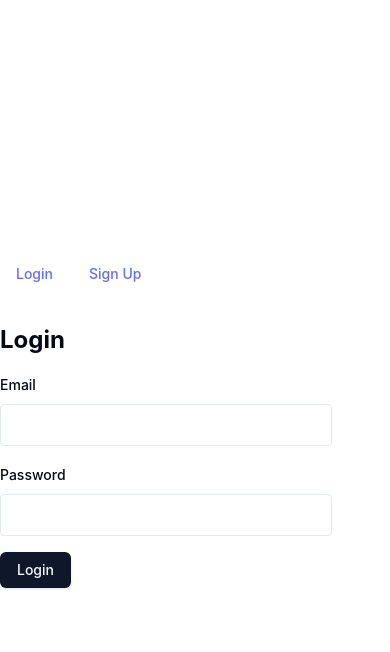
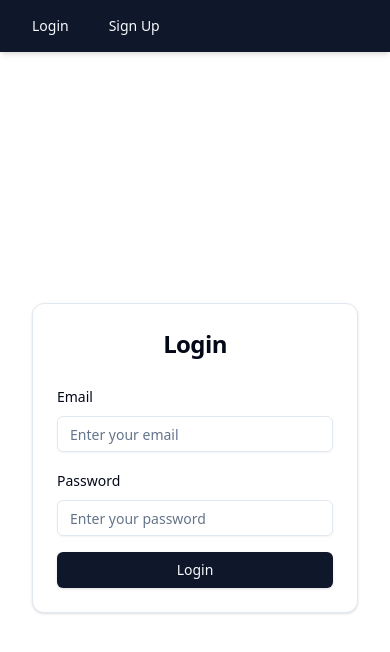
Before and after one commit to sgraeme/bestman-frontend, a React (Vite) app: page /login in a window 390 px wide. Shown: the top 652 px of the page. Built offline with nearby package versions, Linux system fonts and the light colour scheme; no server answers.

Commit message:
Overhaul layout and responsiveness

```diff
--- a/src/App.tsx
+++ b/src/App.tsx
@@ -16,7 +16,9 @@ const App: React.FC = () => {
   return (
     <AuthProvider>
       <Router>
+        <div className="min-h-screen bg-background font-sans antialiased">
           <Navbar />
+          <main className="container mx-auto px-4 py-4">
             <Routes>
               <Route path="/login" element={<Login />} />
               <Route path="/signup" element={<Signup />} />
@@ -25,6 +27,8 @@ const App: React.FC = () => {
               </Route>
               <Route path="*" element={<Navigate to="/login" replace />} />
             </Routes>
+          </main>
+        </div>
       </Router>
     </AuthProvider>
   );
--- a/src/components/Login.tsx
+++ b/src/components/Login.tsx
@@ -1,4 +1,4 @@
-import React, { useEffect } from "react";
+import React from "react";
 import { useAuth } from "../contexts/AuthContext";
 import { useNavigate } from "react-router-dom";
 import { useForm } from "react-hook-form";
@@ -12,11 +12,13 @@ import {
   FormLabel,
   FormMessage,
 } from "./ui/form";
+import { Input } from "./ui/input";
 import { Button } from "./ui/button";
+import { Card, CardHeader, CardTitle, CardContent } from "./ui/card";
 
 const loginSchema = z.object({
   email: z.string().email("Invalid email address"),
-  password: z.string(),
+  password: z.string().min(1, "Password is required"),
 });
 
 type LoginFormValues = z.infer<typeof loginSchema>;
@@ -33,7 +35,7 @@ const Login: React.FC = () => {
     },
   });
 
-  useEffect(() => {
+  React.useEffect(() => {
     if (isAuthenticated) {
       navigate("/profile");
     }
@@ -56,8 +58,14 @@ const Login: React.FC = () => {
   }
 
   return (
-    <div className="max-w-md mx-auto mt-8">
-      <h2 className="text-2xl font-bold mb-4">Login</h2>
+    <div className="flex justify-center items-center min-h-[calc(100vh-4rem)]">
+      <Card className="w-full max-w-md mx-4">
+        <CardHeader className="space-y-1">
+          <CardTitle className="text-2xl font-bold text-center">
+            Login
+          </CardTitle>
+        </CardHeader>
+        <CardContent>
           <Form {...form}>
             <form onSubmit={form.handleSubmit(onSubmit)} className="space-y-4">
               <FormField
@@ -67,9 +75,10 @@ const Login: React.FC = () => {
                   <FormItem>
                     <FormLabel>Email</FormLabel>
                     <FormControl>
-                  <input
+                      <Input
                         type="email"
-                    className="w-full p-2 border rounded"
+                        placeholder="Enter your email"
+                        autoComplete="username"
                         {...field}
                       />
                     </FormControl>
@@ -84,9 +93,10 @@ const Login: React.FC = () => {
                   <FormItem>
                     <FormLabel>Password</FormLabel>
                     <FormControl>
-                  <input
+                      <Input
                         type="password"
-                    className="w-full p-2 border rounded"
+                        placeholder="Enter your password"
+                        autoComplete="current-password"
                         {...field}
                       />
                     </FormControl>
@@ -94,14 +104,18 @@ const Login: React.FC = () => {
                   </FormItem>
                 )}
               />
-          <Button type="submit">Login</Button>
+              <Button type="submit" className="w-full">
+                Login
+              </Button>
             </form>
           </Form>
           {form.formState.errors.root && (
-        <p className="text-red-500 mt-2">
+            <p className="text-destructive mt-4 text-center">
               {form.formState.errors.root.message}
             </p>
           )}
+        </CardContent>
+      </Card>
     </div>
   );
 };
--- a/src/components/Navbar.tsx
+++ b/src/components/Navbar.tsx
@@ -9,6 +9,7 @@ import {
   navigationMenuTriggerStyle,
 } from "./ui/navigation-menu";
 import { cn } from "../lib/utils";
+import { Button } from "./ui/button";
 
 const Navbar: React.FC = () => {
   const { isAuthenticated, logout } = useAuth();
@@ -20,38 +21,59 @@ const Navbar: React.FC = () => {
   };
 
   return (
+    <nav className="bg-primary text-primary-foreground shadow-md">
+      <div className="container mx-auto px-4 py-2">
         <NavigationMenu>
-      <NavigationMenuList>
+          <NavigationMenuList className="flex flex-wrap justify-center md:justify-start space-x-2">
             {isAuthenticated ? (
               <>
                 <NavigationMenuItem>
                   <NavigationMenuLink asChild>
-                <Link to="/profile" className={navigationMenuTriggerStyle()}>
+                    <Link
+                      to="/profile"
+                      className={cn(
+                        navigationMenuTriggerStyle(),
+                        "bg-primary text-primary-foreground hover:bg-primary/90"
+                      )}
+                    >
                       Profile
                     </Link>
                   </NavigationMenuLink>
                 </NavigationMenuItem>
                 <NavigationMenuItem>
-              <button
+                  <Button
                     onClick={handleLogout}
-                className={cn(navigationMenuTriggerStyle(), "cursor-pointer")}
+                    variant="ghost"
+                    className="text-primary-foreground hover:bg-primary/90"
                   >
                     Logout
-              </button>
+                  </Button>
                 </NavigationMenuItem>
               </>
             ) : (
               <>
                 <NavigationMenuItem>
                   <NavigationMenuLink asChild>
-                <Link to="/login" className={navigationMenuTriggerStyle()}>
+                    <Link
+                      to="/login"
+                      className={cn(
+                        navigationMenuTriggerStyle(),
+                        "bg-primary text-primary-foreground hover:bg-primary/90"
+                      )}
+                    >
                       Login
                     </Link>
                   </NavigationMenuLink>
                 </NavigationMenuItem>
                 <NavigationMenuItem>
                   <NavigationMenuLink asChild>
-                <Link to="/signup" className={navigationMenuTriggerStyle()}>
+                    <Link
+                      to="/signup"
+                      className={cn(
+                        navigationMenuTriggerStyle(),
+                        "bg-primary text-primary-foreground hover:bg-primary/90"
+                      )}
+                    >
                       Sign Up
                     </Link>
                   </NavigationMenuLink>
@@ -60,6 +82,8 @@ const Navbar: React.FC = () => {
             )}
           </NavigationMenuList>
         </NavigationMenu>
+      </div>
+    </nav>
   );
 };
 
--- a/src/components/UserProfile.tsx
+++ b/src/components/UserProfile.tsx
@@ -88,35 +88,54 @@ const UserProfile: React.FC = () => {
   };
 
   if (!isAuthenticated) {
-    return <div>Please log in to view your profile.</div>;
+    return (
+      <div className="bg-card text-card-foreground rounded-lg p-6 shadow-md">
+        Please log in to view your profile.
+      </div>
+    );
   }
 
   if (isLoading) {
-    return <div>Loading profile...</div>;
+    return (
+      <div className="bg-card text-card-foreground rounded-lg p-6 shadow-md">
+        Loading profile...
+      </div>
+    );
   }
 
   if (error) {
-    return <div>Error: {error}</div>;
+    return (
+      <div className="bg-card text-card-foreground rounded-lg p-6 shadow-md">
+        Error: {error}
+      </div>
+    );
   }
 
   return (
-    <div>
-      <h1>User Profile</h1>
+    <div className="bg-card text-card-foreground rounded-lg p-6 shadow-md">
+      <h1 className="text-2xl font-bold mb-4">User Profile</h1>
       {profileData && (
-        <div>
-          <p>Email: {profileData.email}</p>
+        <div className="space-y-4">
+          <p>
+            <strong>Email:</strong> {profileData.email}
+          </p>
           {isEditing ? (
-            <div>
-              <p>Bio:</p>
+            <div className="space-y-2">
+              <label htmlFor="bio" className="block font-medium">
+                Bio:
+              </label>
               <Textarea
                 id="bio"
                 value={editedBio}
                 onChange={(e) => setEditedBio(e.target.value)}
                 rows={4}
+                className="w-full"
               />
-              <div>
+              <div className="space-x-2">
                 <Button onClick={handleSave}>Save</Button>
-                <Button onClick={handleCancel}>Cancel</Button>
+                <Button onClick={handleCancel} variant="outline">
+                  Cancel
+                </Button>
               </div>
             </div>
           ) : (
@@ -124,10 +143,13 @@ const UserProfile: React.FC = () => {
               <p>
                 <strong>Bio:</strong> {profileData.bio}
               </p>
-              <Button onClick={handleEdit}>Edit Bio</Button>
+              <Button onClick={handleEdit} className="mt-2">
+                Edit Bio
+              </Button>
             </div>
           )}
-          <h2>Interests</h2>
+          <div>
+            <h2 className="text-xl font-semibold mb-2">Interests</h2>
             {isEditingInterests ? (
               <EditInterests
                 userInterests={userInterests}
@@ -141,9 +163,12 @@ const UserProfile: React.FC = () => {
                   isLoading={isLoadingInterests}
                   error={interestsError}
                 />
-              <Button onClick={handleEditInterests}>Edit Interests</Button>
+                <Button onClick={handleEditInterests} className="mt-2">
+                  Edit Interests
+                </Button>
               </>
             )}
+          </div>
         </div>
       )}
     </div>
--- a/src/index.css
+++ b/src/index.css
@@ -1,75 +1,6 @@
 @tailwind base;
 @tailwind components;
 @tailwind utilities;
-
-:root {
-  font-family: Inter, system-ui, Avenir, Helvetica, Arial, sans-serif;
-  line-height: 1.5;
-  font-weight: 400;
-
-  color-scheme: light dark;
-  color: rgba(255, 255, 255, 0.87);
-  background-color: #242424;
-
-  font-synthesis: none;
-  text-rendering: optimizeLegibility;
-  -webkit-font-smoothing: antialiased;
-  -moz-osx-font-smoothing: grayscale;
-}
-
-a {
-  font-weight: 500;
-  color: #646cff;
-  text-decoration: inherit;
-}
-a:hover {
-  color: #535bf2;
-}
-
-body {
-  margin: 0;
-  display: flex;
-  place-items: center;
-  min-width: 320px;
-  min-height: 100vh;
-}
-
-h1 {
-  font-size: 3.2em;
-  line-height: 1.1;
-}
-
-button {
-  border-radius: 8px;
-  border: 1px solid transparent;
-  padding: 0.6em 1.2em;
-  font-size: 1em;
-  font-weight: 500;
-  font-family: inherit;
-  background-color: #1a1a1a;
-  cursor: pointer;
-  transition: border-color 0.25s;
-}
-button:hover {
-  border-color: #646cff;
-}
-button:focus,
-button:focus-visible {
-  outline: 4px auto -webkit-focus-ring-color;
-}
-
-@media (prefers-color-scheme: light) {
-  :root {
-    color: #213547;
-    background-color: #ffffff;
-  }
-  a:hover {
-    color: #747bff;
-  }
-  button {
-    background-color: #f9f9f9;
-  }
-}
 
 @layer base {
   :root {
@@ -92,13 +23,9 @@ button:focus-visible {
     --border: 214.3 31.8% 91.4%;
     --input: 214.3 31.8% 91.4%;
     --ring: 222.2 84% 4.9%;
-    --chart-1: 12 76% 61%;
-    --chart-2: 173 58% 39%;
-    --chart-3: 197 37% 24%;
-    --chart-4: 43 74% 66%;
-    --chart-5: 27 87% 67%;
     --radius: 0.5rem;
   }
+
   .dark {
     --background: 222.2 84% 4.9%;
     --foreground: 210 40% 98%;
@@ -119,11 +46,6 @@ button:focus-visible {
     --border: 217.2 32.6% 17.5%;
     --input: 217.2 32.6% 17.5%;
     --ring: 212.7 26.8% 83.9%;
-    --chart-1: 220 70% 50%;
-    --chart-2: 160 60% 45%;
-    --chart-3: 30 80% 55%;
-    --chart-4: 280 65% 60%;
-    --chart-5: 340 75% 55%;
   }
 }
 
@@ -133,5 +55,6 @@ button:focus-visible {
   }
   body {
     @apply bg-background text-foreground;
+    font-feature-settings: "rlig" 1, "calt" 1;
   }
 }
```
Lines whose indentation alone changed are shown as unchanged.
